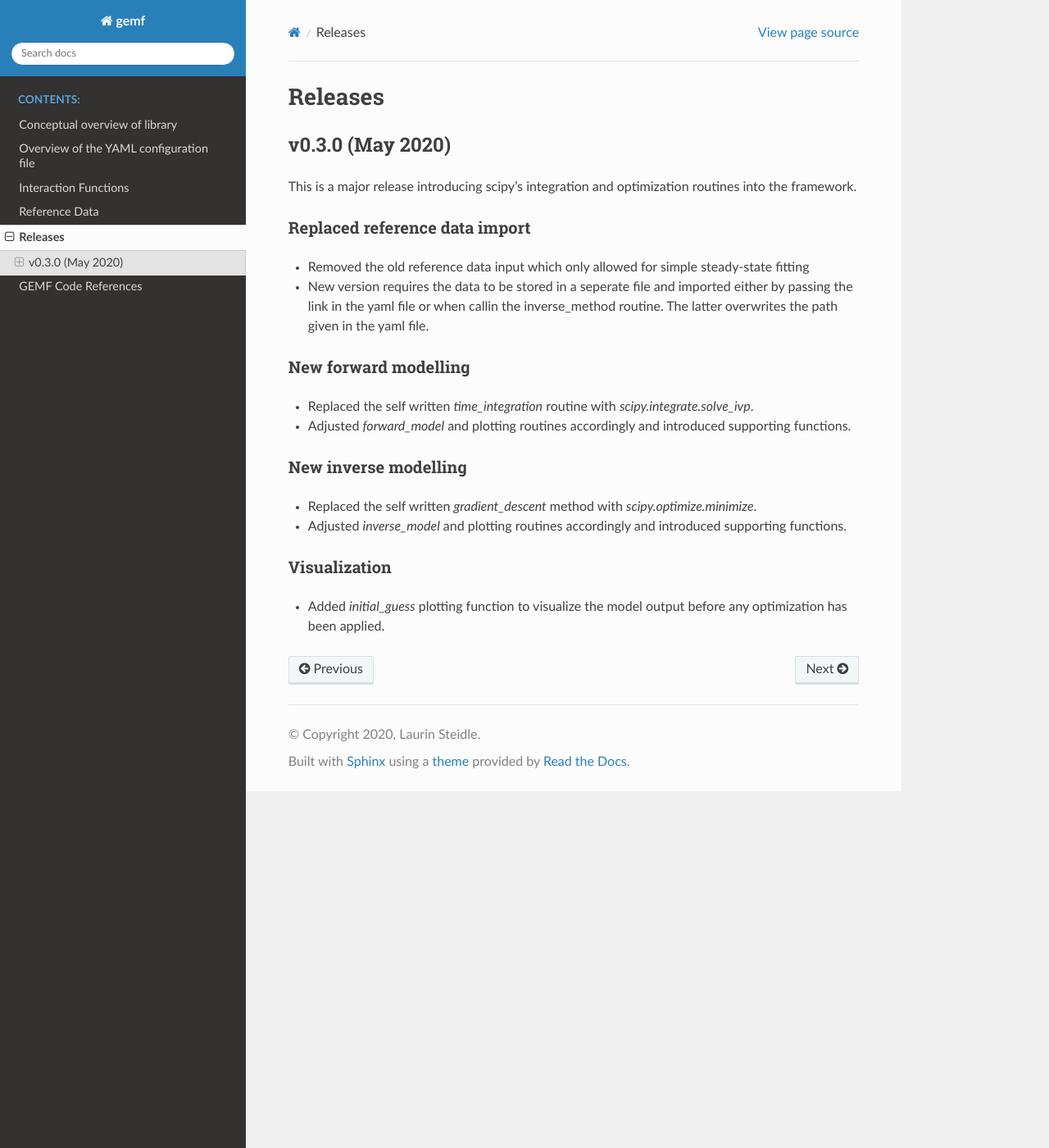
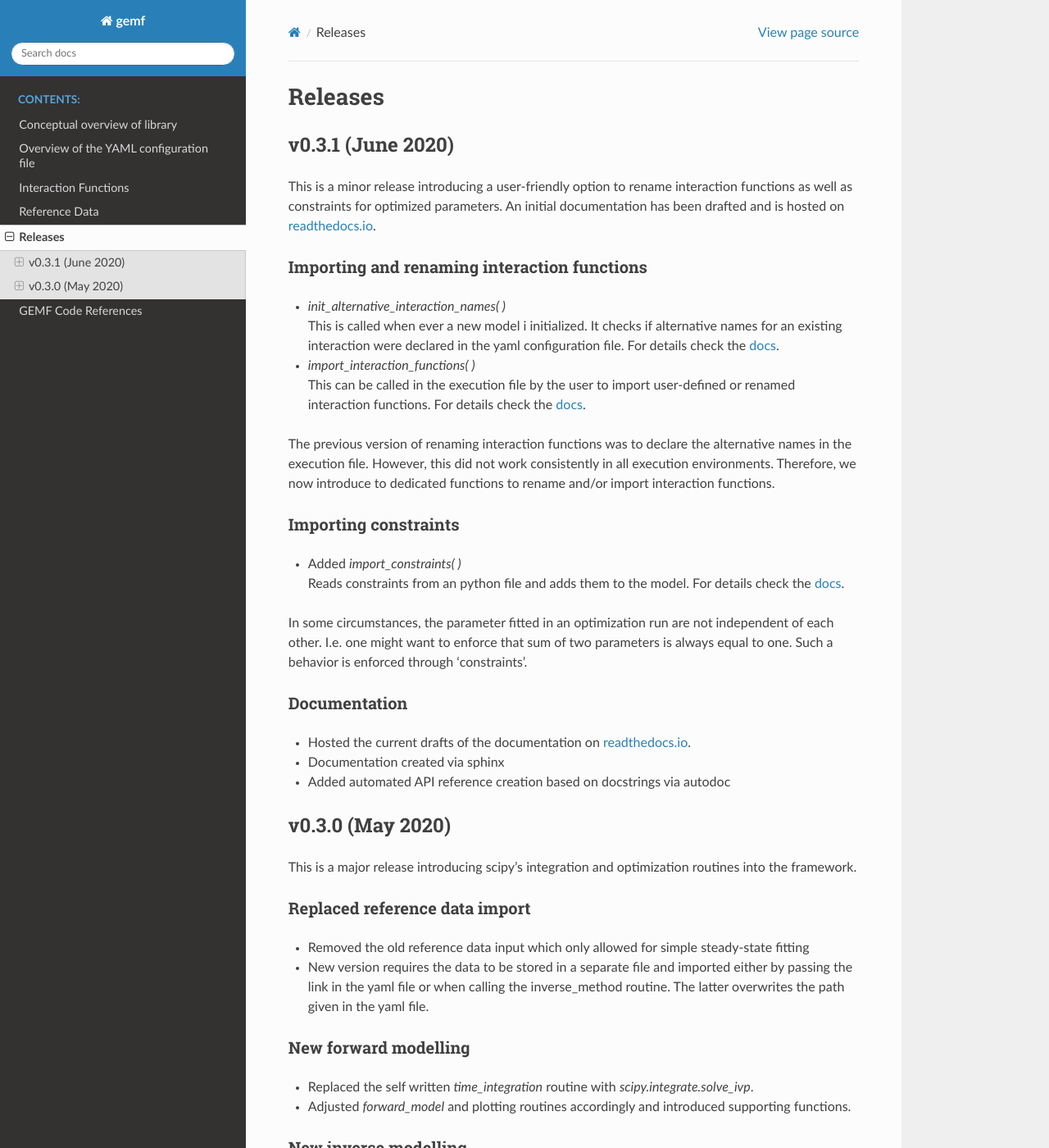
Before and after one commit to 465b/nemf, a Sphinx documentation site: the page built from doc/releases.md, in a window 1280 px wide and 1400 px high. Shown: the whole window at 82% size. Built offline with Sphinx 7.4.7 and the Read the Docs theme 2.0.0, drawn with Linux system fonts in a browser that asks for light colours.

Commit message:
release doc has been updated

```diff
--- a/doc/releases.md
+++ b/doc/releases.md
@@ -1,27 +1,82 @@
 # Releases
+
+
+## v0.3.1 (June 2020)
+
+This is a minor release introducing a user-friendly option to rename interaction
+functions as well as constraints for optimized parameters.
+An initial documentation has been drafted and is hosted on [readthedocs.io](https://general-ecosystem-modeling-framework.readthedocs.io/en/latest/).
+
+### Importing and renaming interaction functions
+
+* *init_alternative_interaction_names( )*
+  This is called when ever a new model i initialized.
+  It checks if alternative names for an existing interaction were declared in the
+  yaml configuration file.
+  For details check the
+  [docs](https://general-ecosystem-modeling-framework.readthedocs.io/en/latest/README_interaction_functions.html).
+
+* *import_interaction_functions( )*
+  This can be called in the execution file by the user to import user-defined or
+  renamed interaction functions.
+  For details check the
+  [docs](https://general-ecosystem-modeling-framework.readthedocs.io/en/latest/README_interaction_functions.html).
+
+The previous version of renaming interaction functions was to declare the
+alternative names in the execution file. However, this did not work consistently
+in all execution environments. Therefore, we now introduce to dedicated
+functions to rename and/or import interaction functions.
+
+
+### Importing constraints
+
+* Added *import_constraints( )*
+  Reads constraints from an python file and adds them to the model.
+  For details check the
+  [docs](https://general-ecosystem-modeling-framework.readthedocs.io/en/latest/README_interaction_functions.html).
+
+In some circumstances, the parameter fitted in an optimization run are not
+independent of each other. I.e. one might want to enforce that sum of two
+parameters is always equal to one. Such a behavior is enforced through
+'constraints'.
+
+
+### Documentation
+
+* Hosted the current drafts of the documentation on [readthedocs.io](https://general-ecosystem-modeling-framework.readthedocs.io/en/latest/).
+* Documentation created via sphinx
+* Added automated API reference creation based on docstrings via autodoc
+
+
 
 ## v0.3.0 (May 2020)
 
-This is a major release introducing scipy's integration and optimization routines into the framework.
+This is a major release introducing scipy's integration and optimization
+routines into the framework.
 
 ### Replaced reference data import
 
 * Removed the old reference data input which only allowed for simple
   steady-state fitting
-* New version requires the data to be stored in a seperate file and imported
-  either by passing the link in the yaml file or when callin the inverse_method
+* New version requires the data to be stored in a separate file and imported
+  either by passing the link in the yaml file or when calling the inverse_method
   routine. The latter overwrites the path given in the yaml file.
 
 ### New forward modelling
 
-* Replaced the self written *time_integration* routine with *scipy.integrate.solve_ivp*.
-* Adjusted *forward_model* and plotting routines accordingly and introduced supporting functions.
+* Replaced the self written *time_integration* routine with
+  *scipy.integrate.solve_ivp*.
+* Adjusted *forward_model* and plotting routines accordingly and introduced
+  supporting functions.
 
 ### New inverse modelling
 
-* Replaced the self written *gradient_descent* method with *scipy.optimize.minimize*.
-* Adjusted *inverse_model* and plotting routines accordingly and introduced supporting functions.
+* Replaced the self written *gradient_descent* method with
+  *scipy.optimize.minimize*.
+* Adjusted *inverse_model* and plotting routines accordingly and introduced
+  supporting functions.
 
 ### Visualization
 
-* Added *initial_guess* plotting function to visualize the model output before any optimization has been applied.
+* Added *initial_guess* plotting function to visualize the model output before
+  any optimization has been applied.
```
